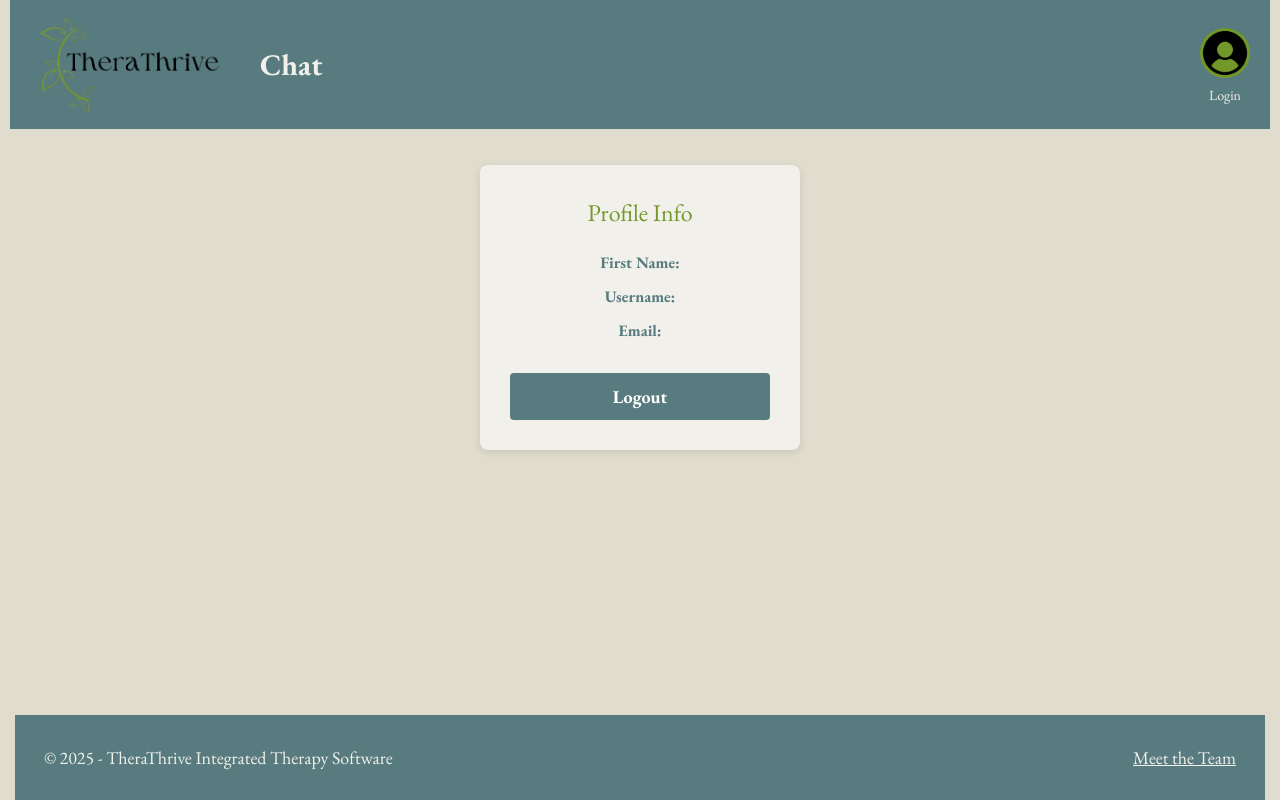
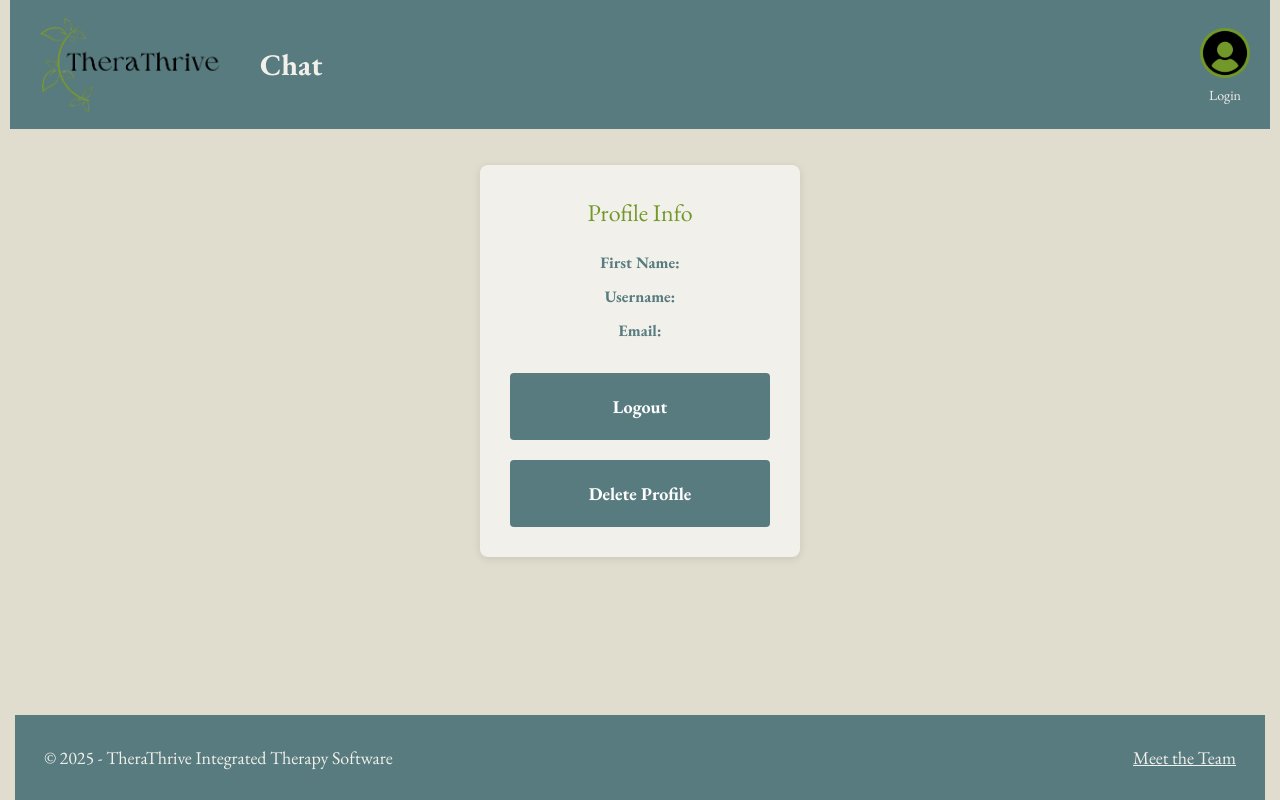
Before and after one commit to thavishkagamage/Integrated-Therapy-Software, a React (Create React App) app in the folder cbt_chatbot/front-end/: page /profile in a window 1280 px wide. Built offline with nearby package versions, Linux system fonts and the light colour scheme; no server answers.

Commit message:
ability to delete profile

```diff
--- a/cbt_chatbot/front-end/src/components/app/App.js
+++ b/cbt_chatbot/front-end/src/components/app/App.js
@@ -37,6 +37,16 @@ function App() {
   }, []);
 
   const handleLogout = () => {
+    localStorage.removeItem('accessToken');
+    localStorage.removeItem('refreshToken');
+    setIsLoggedIn(false);
+  };
+
+  const handleDeleteProfile = async () => {
+    const accesToken = localStorage.getItem('accessToken');
+    await axiosInstance.delete('http://127.0.0.1:8000/api/users/delete-profile/', {
+      headers: { Authorization: `Bearer ${accesToken}` },
+    });
     localStorage.removeItem('accessToken');
     localStorage.removeItem('refreshToken');
     setIsLoggedIn(false);
@@ -141,7 +151,7 @@ function App() {
               <Route path="/conversations/:id" element={<ConversationDetail />} />
               <Route path="/login" element={<Login setIsLoggedIn={setIsLoggedIn} />} />
               <Route path="/register" element={<Register setIsLoggedIn={setIsLoggedIn} />} />
-              <Route path="/profile" element={<Profile handleLogout={handleLogout} />} />
+              <Route path="/profile" element={<Profile handleLogout={handleLogout} handleDeleteProfile={handleDeleteProfile} />} />
               <Route path="/goals" element={<Goals />} />
               <Route path="/teams" element={<Teams />} />
             </Routes>
--- a/cbt_chatbot/front-end/src/components/profile/Profile.css
+++ b/cbt_chatbot/front-end/src/components/profile/Profile.css
@@ -33,7 +33,7 @@
 .logout-button {
     width: 100%;
     margin-top: 20px;
-    padding: 10px 20px;
+    padding: 20px 20px;
     background-color: var(--accent-color);
     color: #fff;
     border: none;
--- a/cbt_chatbot/front-end/src/components/profile/Profile.js
+++ b/cbt_chatbot/front-end/src/components/profile/Profile.js
@@ -4,11 +4,12 @@ import axios from 'axios';
 import { useState } from 'react';
 import './Profile.css';
 
-const Profile = ({handleLogout}) => {
+const Profile = ({handleLogout, handleDeleteProfile}) => {
     const [username, setUsername] = useState('');
     const [email, setEmail] = useState('');
     const [firstName, setFirstName] = useState('');
-    const [loading, setLoading] = useState(false);
+    const [loggingOut, setLoggingOut] = useState(false);
+    const [deleting, setDeleting] = useState(false); // State to manage deletion loading state
     const navigate = useNavigate();
 
     useEffect(() => {
@@ -30,7 +31,7 @@ const Profile = ({handleLogout}) => {
     }, []);
 
     const logout = () => {
-        setLoading(true);
+        setLoggingOut(true);
         try {
             handleLogout();
             alert('Logout successful!');
@@ -39,10 +40,27 @@ const Profile = ({handleLogout}) => {
             console.error('Logout failed:', error);
             alert('An error occurred while logging out. Please try again.');
         } finally {
-            setLoading(false);
+            setLoggingOut(false);
         }
     }
 
+    const deleteProfile = () => {
+        setDeleting(true);
+        try {
+            const confirmed = window.confirm("Are you sure you want to delete your profile? This action cannot be undone.");
+            if (!confirmed) {
+                return;
+            }
+            handleDeleteProfile();
+            alert('Profile deleted!');
+            navigate('/');
+        } catch (error) {
+            console.error('Deletion failed:', error);
+            alert('An error occurred while deleting profile. Please try again.');
+        } finally {
+            setDeleting(false);
+        }
+    }
 
     return (
         <div className="profile-container">
@@ -53,8 +71,11 @@ const Profile = ({handleLogout}) => {
                     <p><strong>Username:</strong> {username}</p>
                     <p><strong>Email:</strong> {email}</p>
                 </div>
-                <button disabled={loading} className="logout-button" onClick={logout}>
-                    {loading ? 'Logging out...' : 'Logout'}
+                <button disabled={loggingOut} className="logout-button" onClick={logout}>
+                    {loggingOut ? 'Logging out...' : 'Logout'}
+                </button>
+                <button disabled={deleting} className="logout-button" onClick={deleteProfile}>
+                    {deleting ? 'Deleting...' : 'Delete Profile'}
                 </button>
             </div>
         </div>
```
Also changed, not shown: 2 other files (tests, documents, lock files or other folders).
